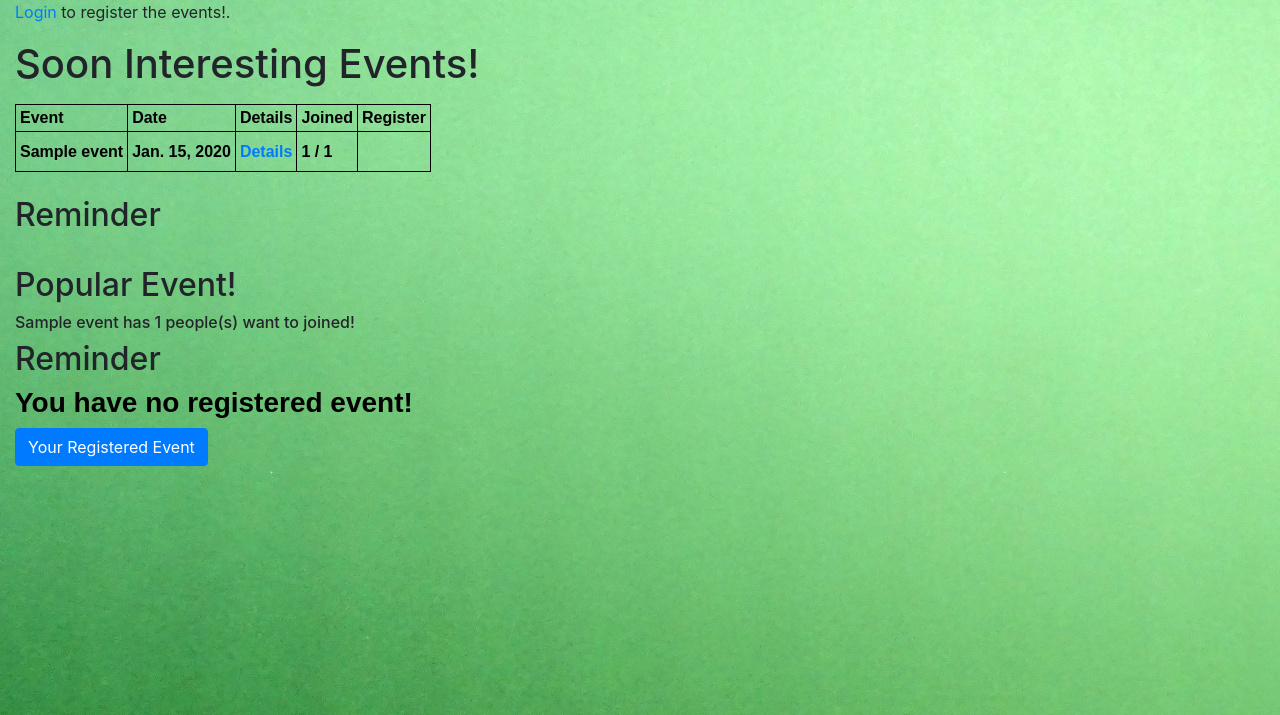
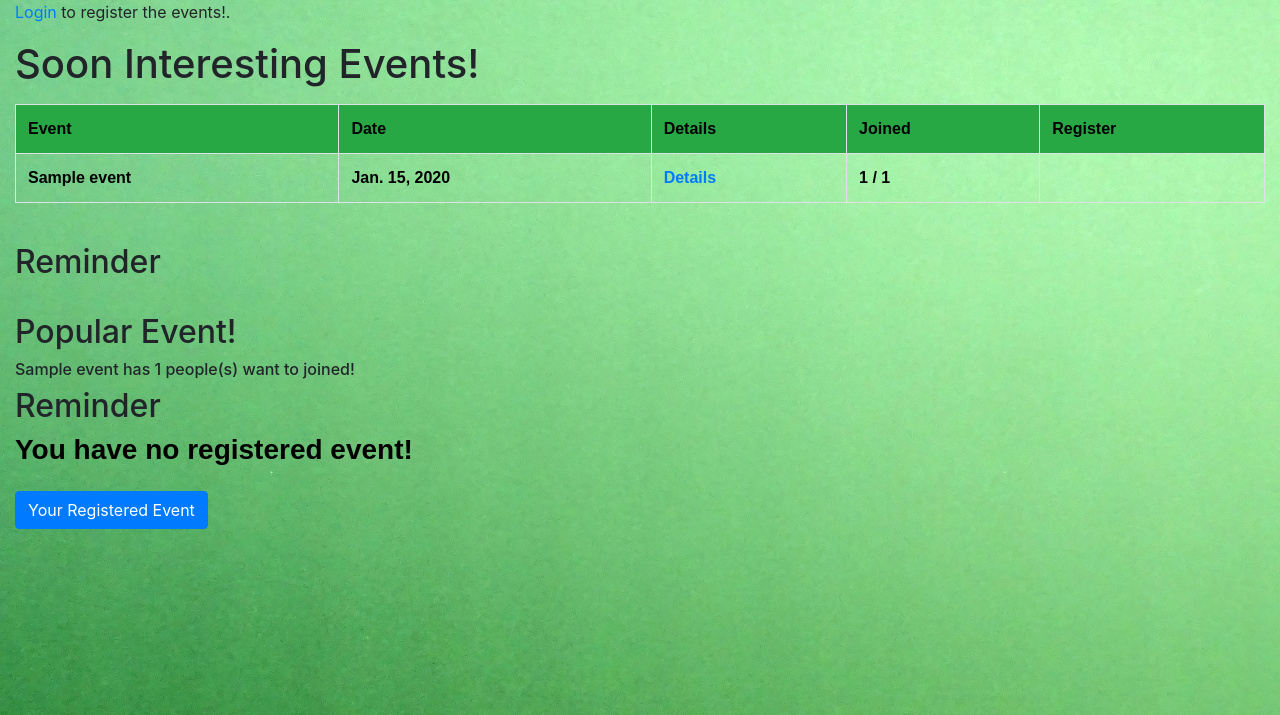
Before and after one commit to PunyaweeSrithongkerd/KU-Event-Regis, a Django app: page /events/ in a window 1280 px wide. Shown: the top 715 px of the page. Run offline with Django 3.2, Linux system fonts and the light colour scheme; tables that the repository leaves empty hold one stand-in row (values such as "Sample post"); some libraries are stand-ins or nearby versions; some web fonts are replaced.

Commit message:
make table using bootstrap

```diff
--- a/events/templates/events/index.html
+++ b/events/templates/events/index.html
@@ -9,9 +9,9 @@
         {% endif %}
 
         <h1>Soon Interesting Events!</h1>
-        <table>
+        <table class="table table-bordered">
             {% if events_list %}
-            <tr>
+            <tr class="bg-success">
                 <th class="Detail_font">Event</th>
                 <th class="Detail_font">Date</th>
                 <th class="Detail_font">Details</th>
@@ -55,7 +55,7 @@
 			    <h6>{{event.name}} has {{event.user.all.count}} people(s) want to joined!</h6>
 		    {% endfor %}
         <h2>Reminder</h2>
-        <table>
+        <table class="table table-bordered">
             {% if user.event_set.all %}
             <tr>
                 <th class="Detail_font">Event</th>
```
